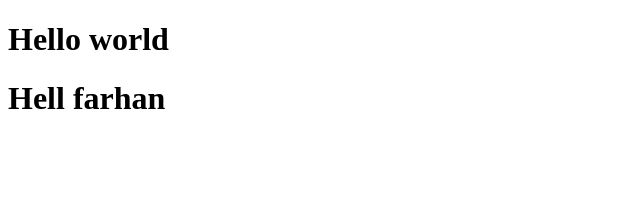
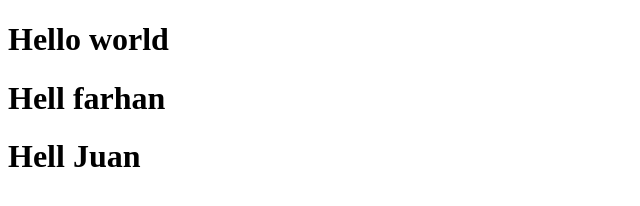
Before and after one commit to FarhanSaleh/hmc-web-dasar-2025, a plain HTML site: page index.html in a window 1280 px wide. Shown: the whole page, without its empty margins (0-640 px from the left). Drawn offline with Linux system fonts and the light colour scheme.

Commit message:
feat: new h1

```diff
--- a/index.html
+++ b/index.html
@@ -8,5 +8,6 @@
   <body>
     <h1>Hello world</h1>
     <h1>Hell farhan</h1>
+    <h1>Hell Juan</h1>
   </body>
 </html>
```
